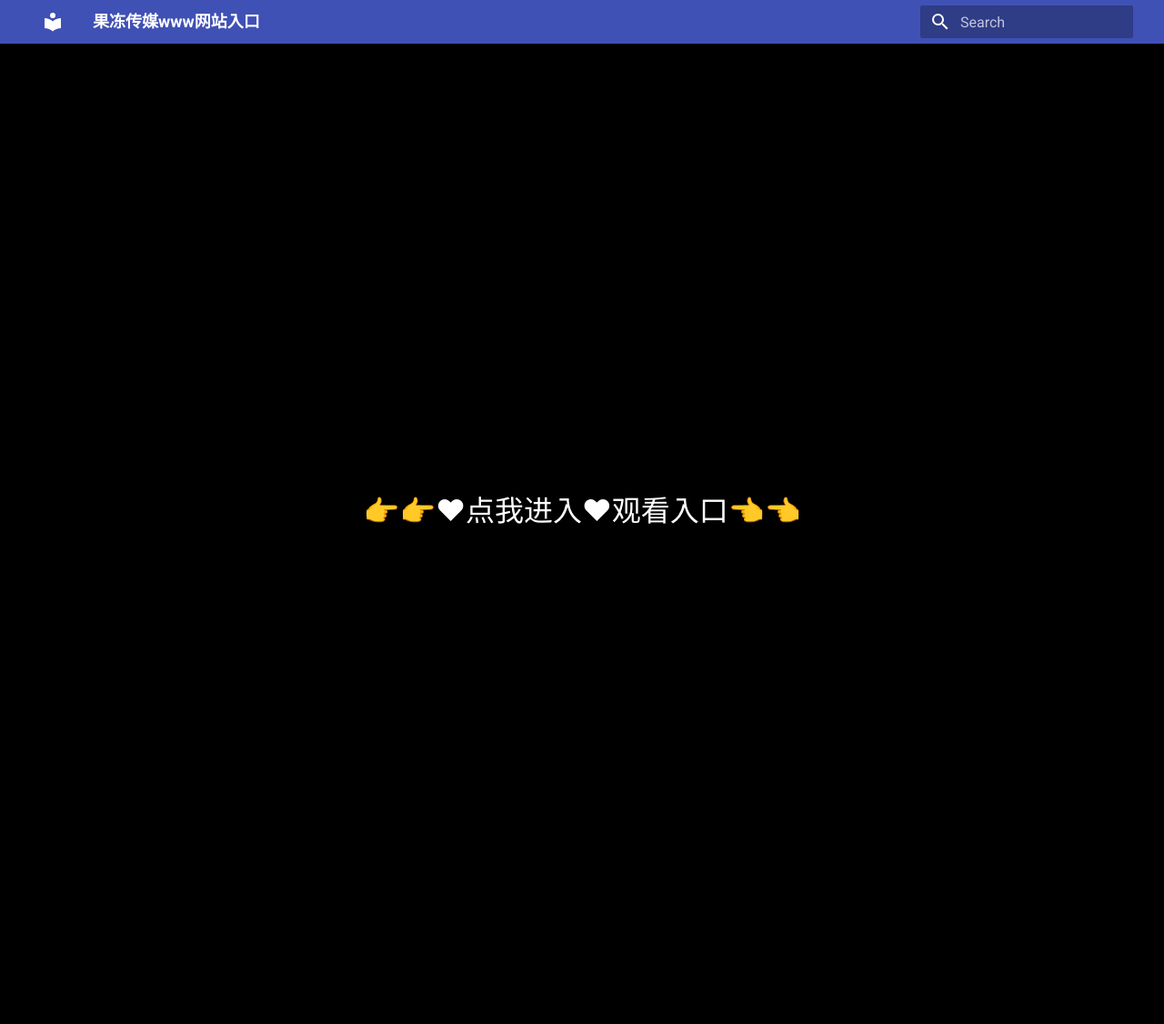
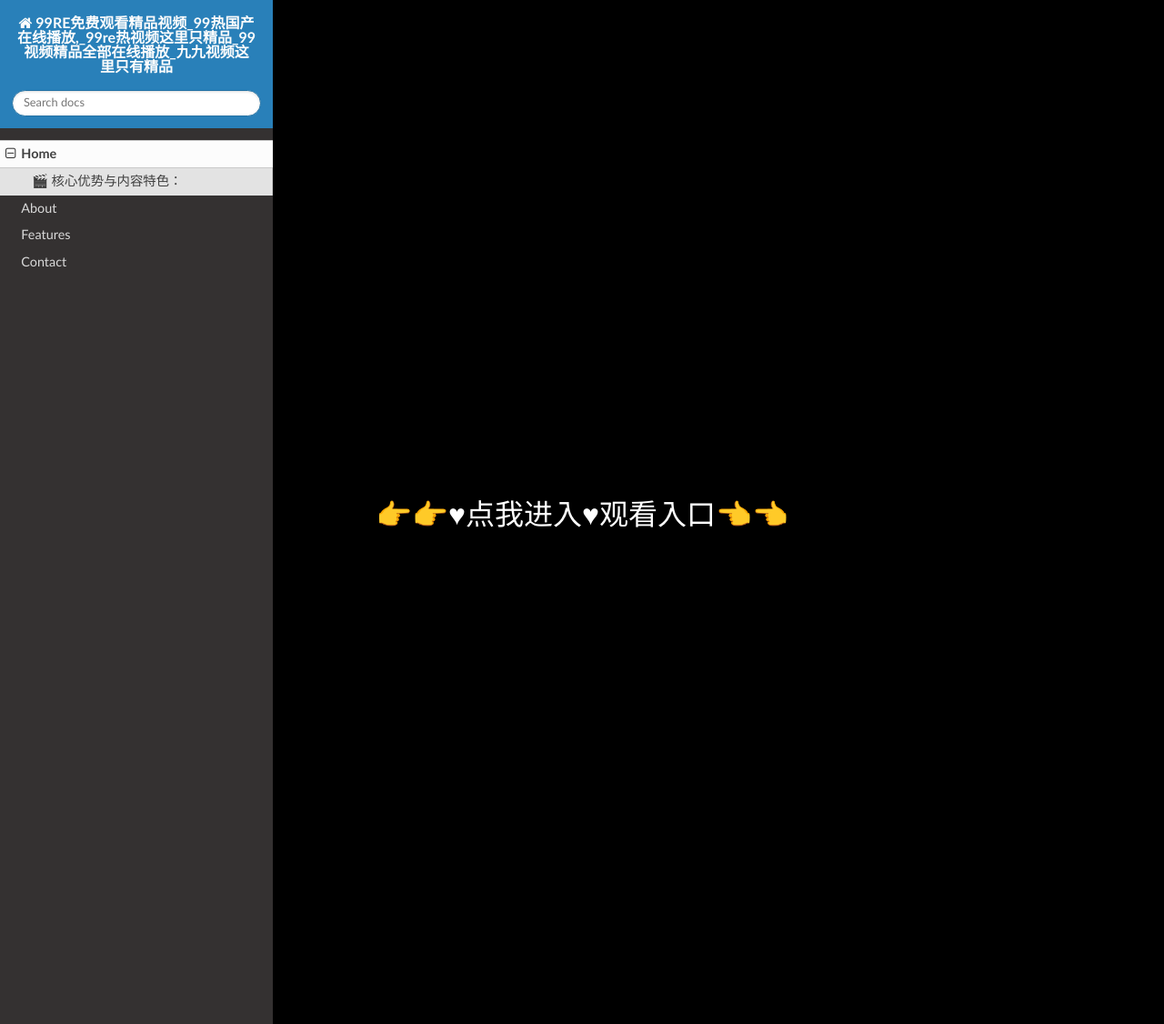
Before and after one commit to usbesk/003, an MkDocs documentation site: the page built from docs/index.md, in a window 1280 px wide and 1126 px high. Shown: the whole window at 91% size. Built offline with MkDocs 1.6.1, drawn with Linux system fonts in a browser that asks for light colours; nearby versions of some CDN libraries.

Commit message:
Update mkdocs.yml

```diff
--- a/mkdocs.yml
+++ b/mkdocs.yml
@@ -1,6 +1,6 @@
-site_name: 果冻传媒www网站入口
-site_author: 麻豆剧果冻传媒精品网站
-site_description: 果冻传媒精品推荐在线
+site_name: 99RE免费观看精品视频_99热国产在线播放,_99re热视频这里只精品_99视频精品全部在线播放_九九视频这里只有精品
+site_author: 99RE在线
+site_description: 99re是汇聚全球创作者的灵感平台，提供AI创作工具、最新官网地址、视频，注册、登陆、登录、入口版权保护及商业对接服务，助力创意价值变现。
 theme:
   name: readthedocs
 nav:
@@ -8,8 +8,3 @@
   - About: about.md
   - Features: features.md
   - Contact: contact.md
-theme:
-  name: material
-nav:
-  - Home: index.md
-  - Content: content.md
```
